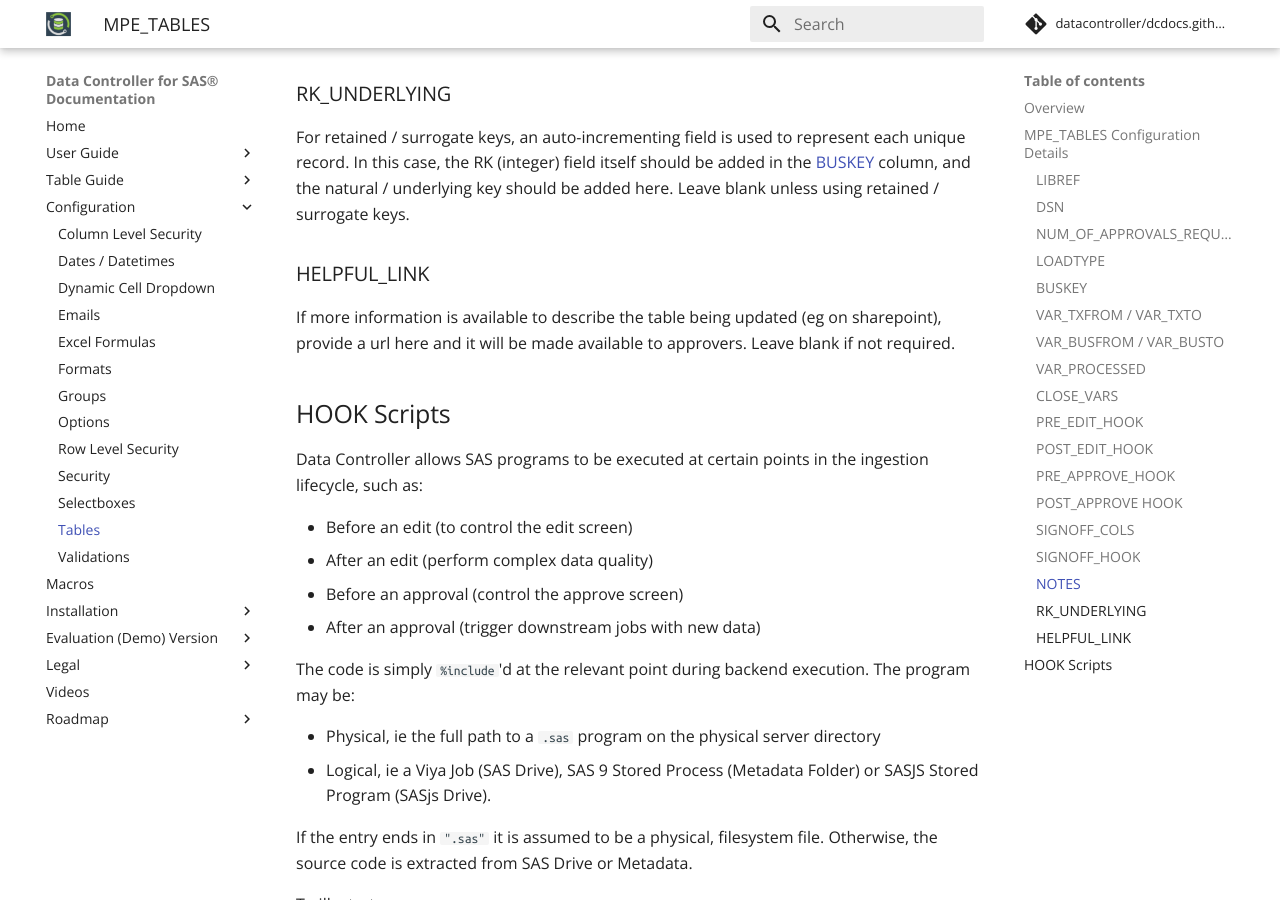
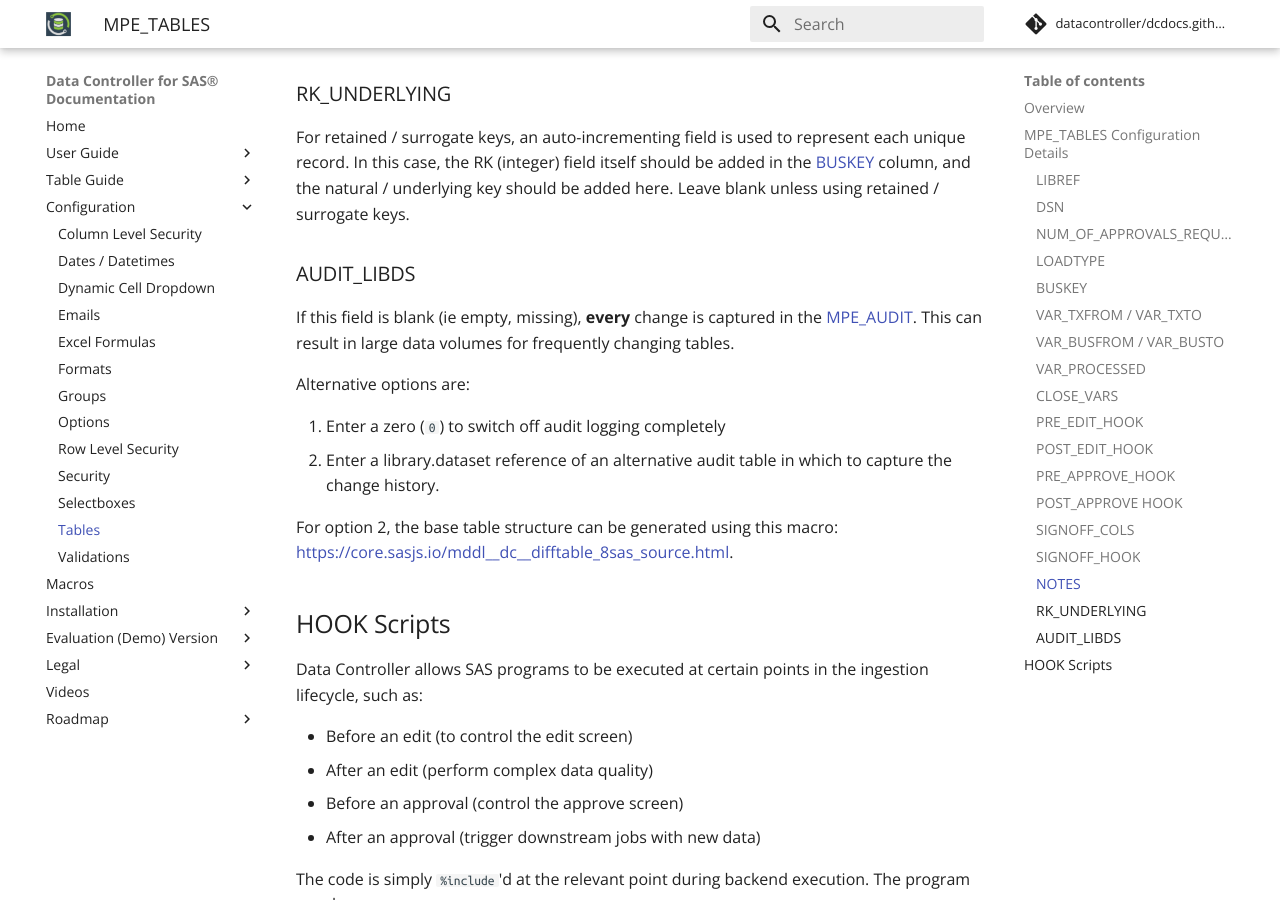
Before and after one commit to datacontroller/docs.datacontroller.io, an MkDocs documentation site: the page built from docs/dcc-tables.md, in a window 1280 px wide and 900 px high, scrolled down 4594 px. Built offline with MkDocs 1.6.1 and Material for MkDocs 9.7.7, drawn with Linux system fonts in a browser that asks for light colours; comment, search, counter and statistics services are not loaded.

Commit message:
chore: automated commit

```diff
--- a/docs/dcc-tables.md
+++ b/docs/dcc-tables.md
@@ -148,10 +148,16 @@
 For retained / surrogate keys, an auto-incrementing field is used to represent each unique record. In this case, the RK (integer) field itself should be added in the [BUSKEY](#buskey) column, and the natural / underlying key should be added here.
 Leave blank unless using retained / surrogate keys.
 
-### HELPFUL_LINK
+### AUDIT_LIBDS
 
-If more information is available to describe the table being updated (eg on sharepoint), provide a url here and it will be made available to approvers.
-Leave blank if not required.
+If this field is blank (ie empty, missing), **every** change is captured in the [MPE_AUDIT](/tables/mpe_audit.md).  This can result in large data volumes for frequently changing tables.
+
+Alternative options are:
+
+1.  Enter a zero (`0`) to switch off audit logging completely
+2.  Enter a library.dataset reference of an alternative audit table in which to capture the change history.
+
+For option 2, the base table structure can be generated using this macro:  [https://core.sasjs.io/mddl__dc__difftable_8sas_source.html](https://core.sasjs.io/mddl__dc__difftable_8sas_source.html).
 
 
 ## HOOK Scripts
```
Also changed, not shown: docs/column-level-security.md (+1 -4 lines), docs/tables/mpe_tables.md (+1 -1 lines), docs/img/cls_table.png (added).
